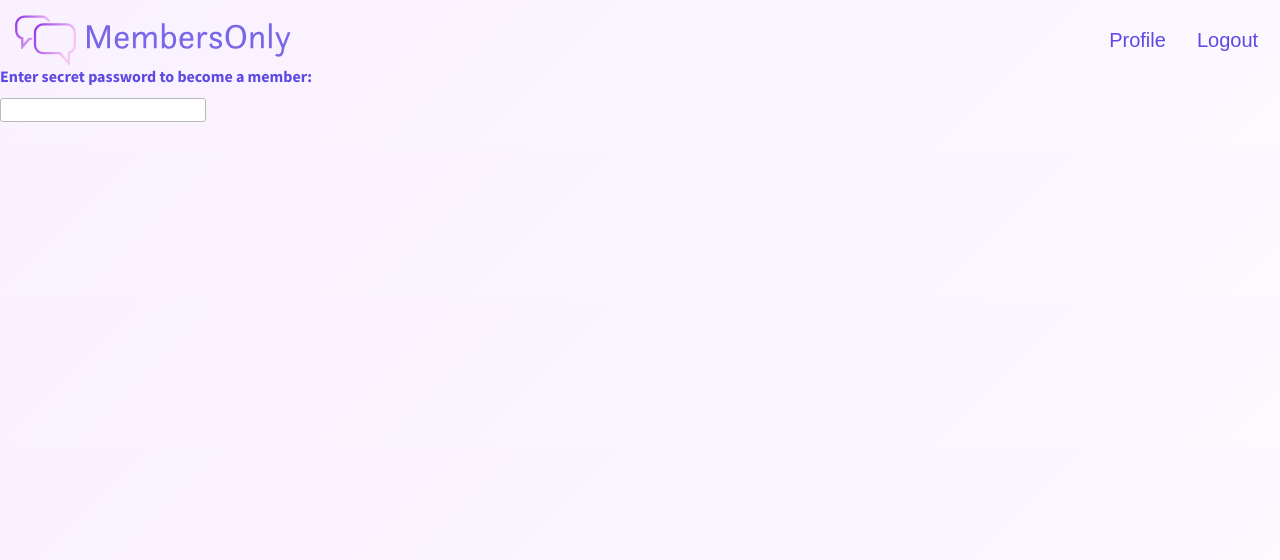
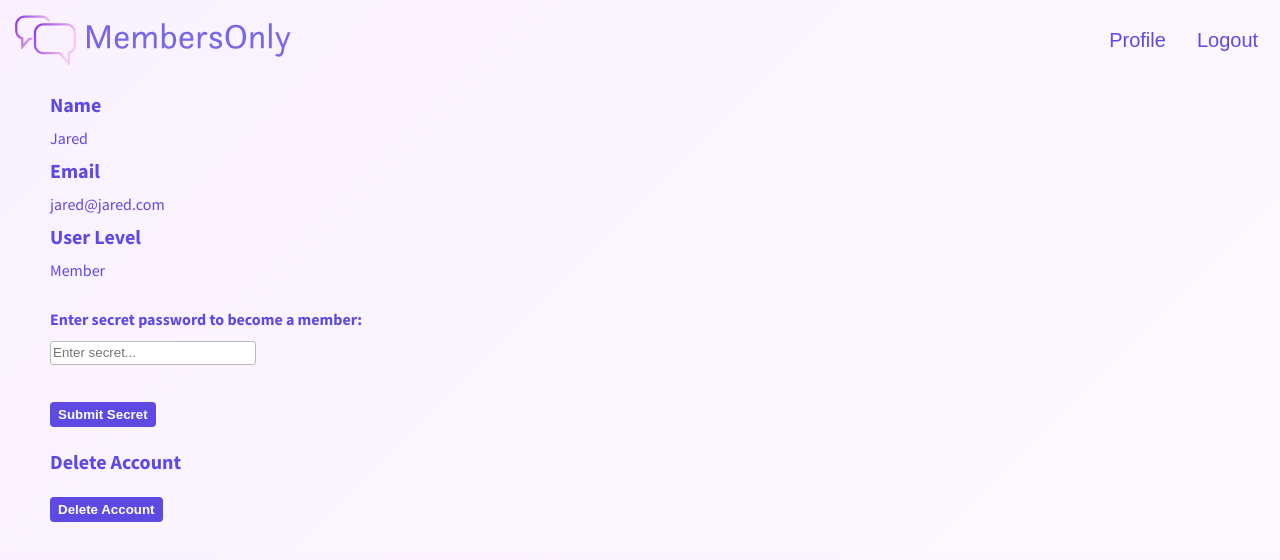
Before and after one commit to JaredHammond/members-only-react, a React (Create React App) app: page /profile in a window 1280 px wide. Shown: the top 560 px of the page. Built offline with nearby package versions, Linux system fonts and the light colour scheme.

Commit message:
Finished initial profile mockup

```diff
--- a/src/Profile.js
+++ b/src/Profile.js
@@ -1,26 +1,31 @@
 import Header from "./components/Header";
-//import ProfileUser from "./components/ProfileUser";
+import ProfileUser from "./components/ProfileUser";
 import UserInput from "./components/UserInput";
-//import AccountDeleteButton from "./components/AccountDeleteButton";
+import Button from "./components/Button";
 
 function Profile() {
-  // For layout testing
-  const user = {
-    name: "Jared Hammond",
-    email: "jared@jared.com",
-    membership_level: "Member",
-  };
-
   return (
     <>
       <Header isLoggedIn={true} />
-      {/* <ProfileUser user={user} /> */}
-      <UserInput
-        type='text'
-        label='Enter secret password to become a member:'
-        name='member_secret'
-      />
-      {/* <AccountDeleteButton user /> */}
+      <main>
+        <ProfileUser
+          name="Jared"
+          email="jared@jared.com"
+          memberLevel="Member"
+        />
+        <UserInput
+          type="text"
+          label="Enter secret password to become a member:"
+          name="member_secret"
+          placeholder="Enter secret..."
+        />
+        <Button text="Submit Secret" onClick={() => console.log("click")} />
+        <h3>Delete Account</h3>
+        <Button
+          text="Delete Account"
+          onClick={() => console.log("Delete Account")}
+        />
+      </main>
     </>
   );
 }
--- /dev/null
+++ b/src/SignUp.js
@@ -0,0 +1,5 @@
+const SignUp = () => {
+  return <main></main>;
+};
+
+export default SignUp;
--- a/src/components/Button.js
+++ b/src/components/Button.js
@@ -0,0 +1,11 @@
+const Button = (props) => {
+  const { onClick, text } = props;
+
+  return (
+    <button onClick={onClick} className="btn small-btn">
+      {text}
+    </button>
+  );
+};
+
+export default Button;
--- /dev/null
+++ b/src/components/ProfileUser.js
@@ -0,0 +1,18 @@
+function ProfileUser(props) {
+  const { name, email, memberLevel } = props;
+
+  return (
+    <section className="card">
+      <h3>Name</h3>
+      <p>{name}</p>
+
+      <h3>Email</h3>
+      <p>{email}</p>
+
+      <h3>User Level</h3>
+      <p>{memberLevel}</p>
+    </section>
+  );
+}
+
+export default ProfileUser;
```
Also changed, not shown: src/components/AccountDeleteButton.js (deleted), 1 other file (tests, documents, lock files or other folders).
